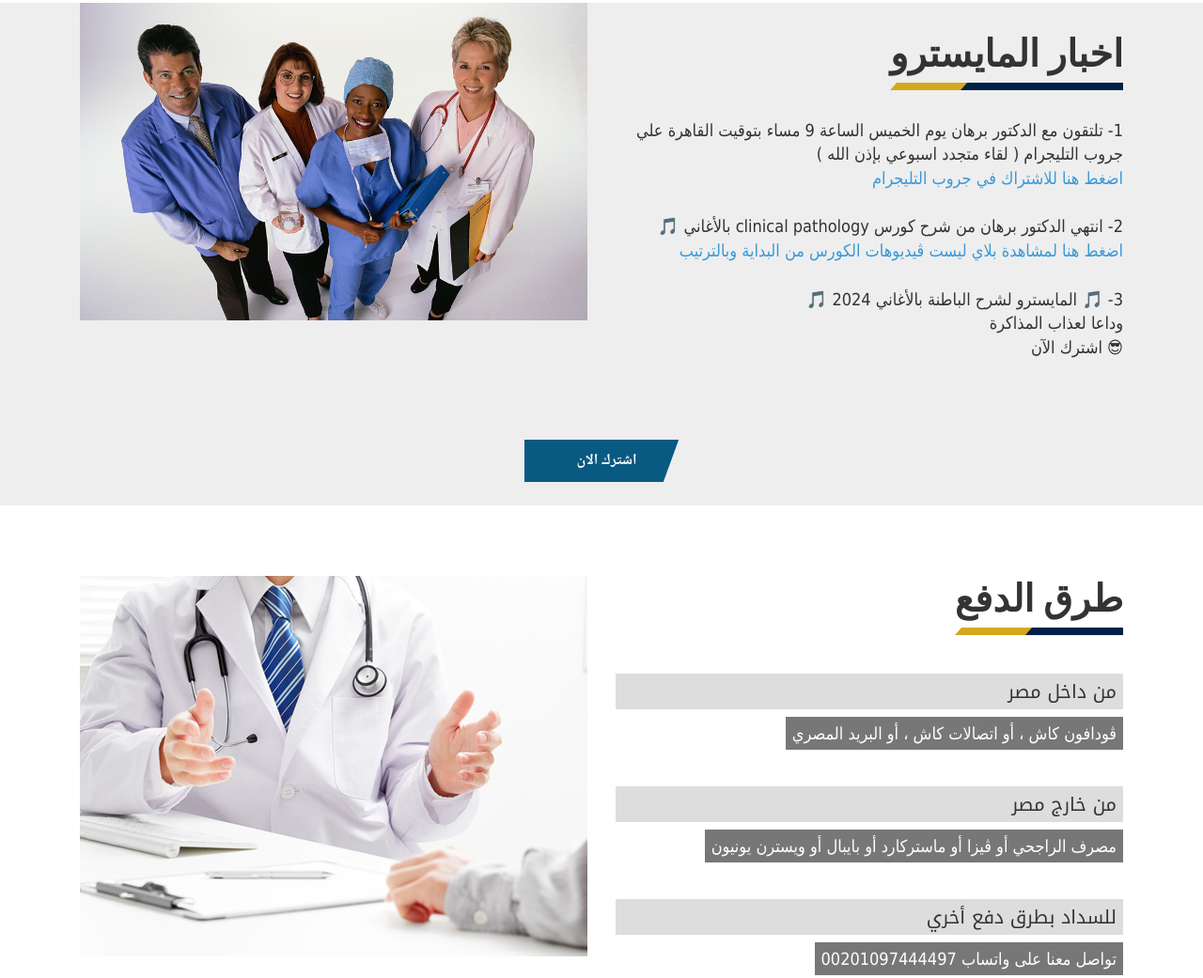
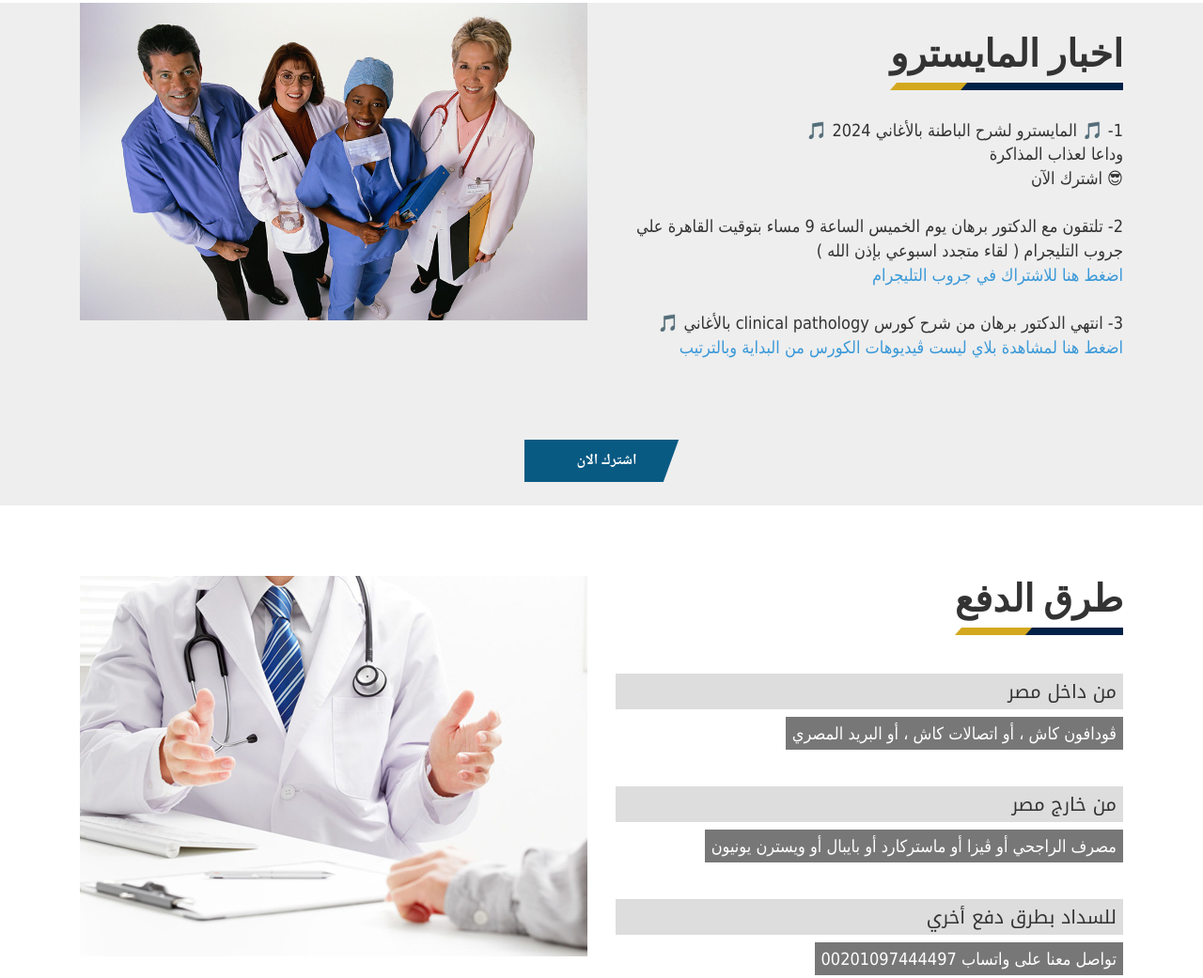
Before and after one commit to doabbear/doabbear.github.io, a plain HTML site: page index.html in a window 1280 px wide. Shown: the part 1899-2940 px from the top of the page at 94% size. Drawn offline with Linux system fonts and the light colour scheme.

Commit message:
Update index.html

```diff
--- a/index.html
+++ b/index.html
@@ -661,17 +661,17 @@ Systemic Sclerosis (SSc)</li> <br>
 						<div class="full">
 
 						<ol>
-						<li>1- تلتقون مع الدكتور برهان يوم الخميس
+
+						<li>1- <span>🎵 المايسترو لشرح الباطنة بالأغاني  2024 🎵</span><br/><span>وداعا      لعذاب المذاكرة       </span><br/><span>😎 </span> <span> اشترك الآن </span></li><br/>
+						<li>2- تلتقون مع الدكتور برهان يوم الخميس
 						الساعة 9 مساء بتوقيت القاهرة
 						علي جروب التليجرام ( لقاء متجدد
 						اسبوعي بإذن الله )
 						 <br/>
 <a href="https://t.me/joinchat/22gdEB0mFflmNWVk" target="_blank">اضغط هنا للاشتراك في جروب التليجرام</a></li> <br/>
 
-						<li>2- انتهي الدكتور برهان من شرح كورس clinical pathology بالأغاني 🎵<br/>
+						<li>3- انتهي الدكتور برهان من شرح كورس clinical pathology بالأغاني 🎵<br/>
 <a href=" https://www.youtube.com/playlist?list=PL_-eoyUHobQBA3senZEYmsosu39U27-_y" target="_blank">اضغط هنا لمشاهدة بلاي ليست ڤيديوهات الكورس من البداية وبالترتيب</a></li><br/>
-
-												<li>3- <span>🎵 المايسترو لشرح الباطنة بالأغاني  2024 🎵</span><br/><span>وداعا      لعذاب المذاكرة       </span><br/><span>😎 </span> <span> اشترك الآن </span></li><br/>
 
 						</ol>
 
@@ -800,7 +800,7 @@ Systemic Sclerosis (SSc)</li> <br>
         <div class="container">
             <div class="row">
                 <div class="col-12">
-                    <p class="crp"> copyright © 2023 DrBrhan.com</p>
+                    <p class="crp"> copyright © 2024 DrBrhan.com</p>
                 </div>
             </div>
         </div>
```
